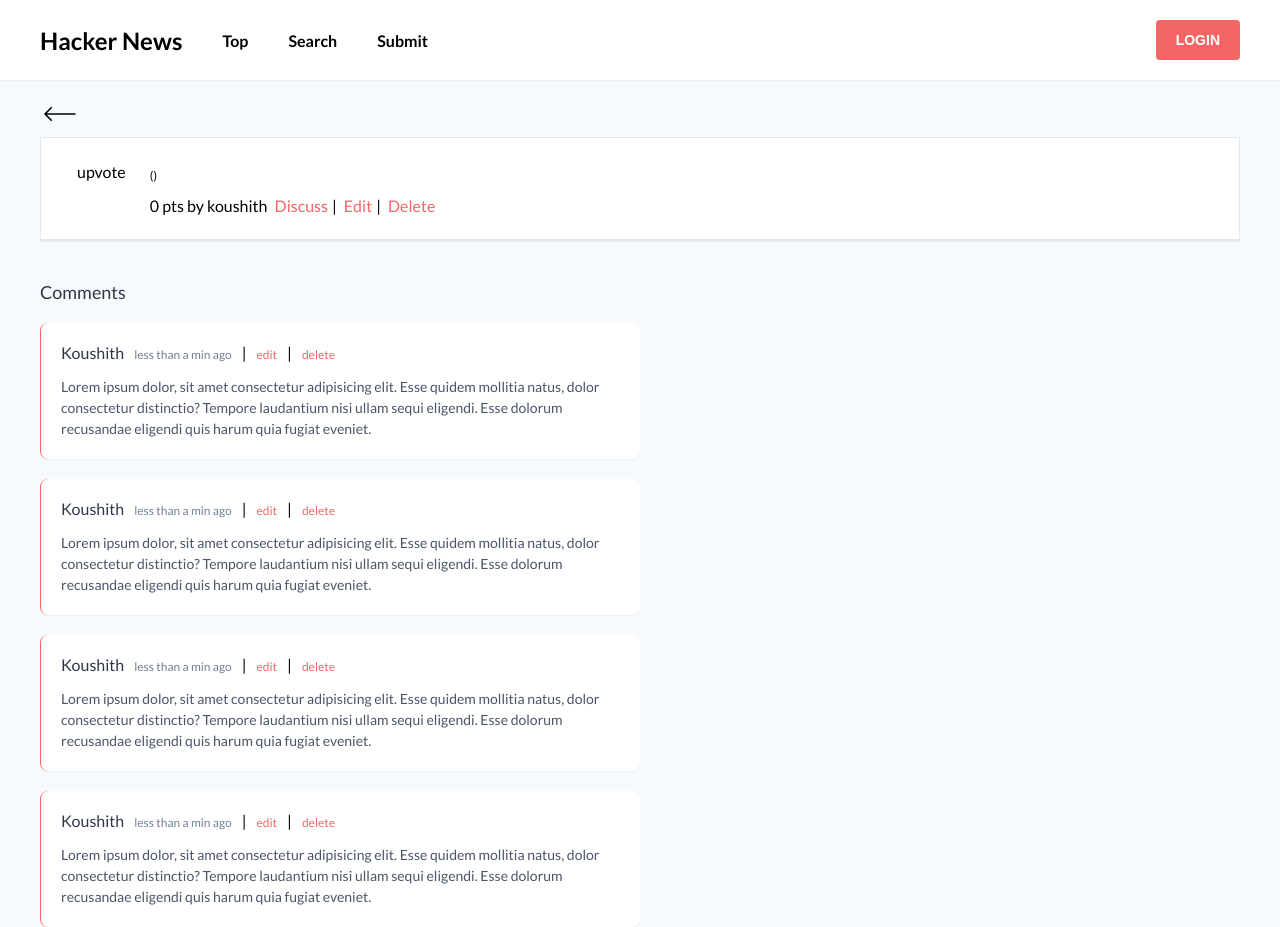
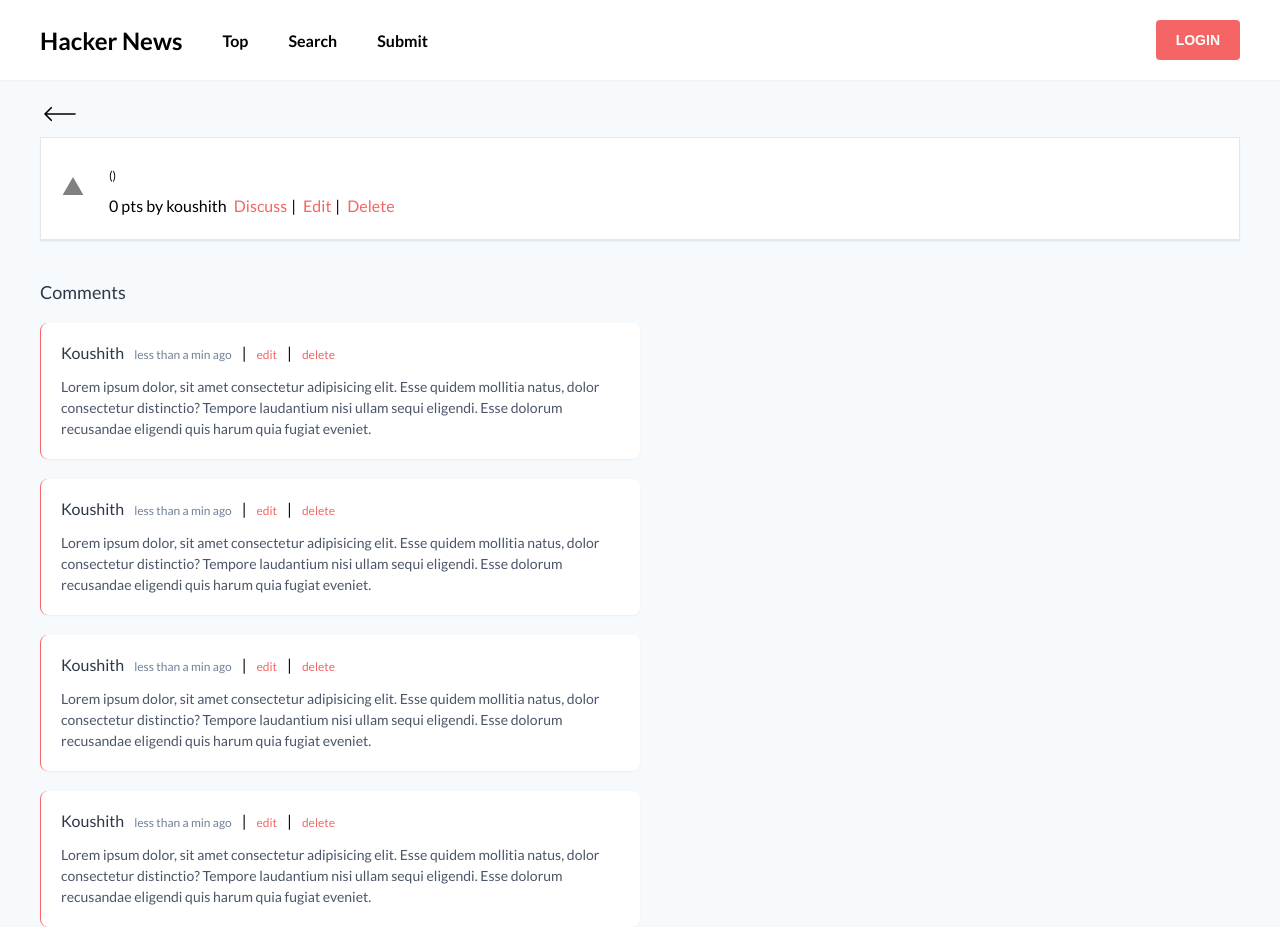
Before and after one commit to Koushith/Hacker-News-Remastered, a React (Create React App) app in the folder client/: page /news-details/1 in a window 1280 px wide. Built offline with nearby package versions, Linux system fonts and the light colour scheme; no server answers.

Commit message:
adds upvote component

```diff
--- a/client/src/assets/icons/voteIcon.tsx
+++ b/client/src/assets/icons/voteIcon.tsx
@@ -1,17 +1,33 @@
+import { useState } from "react";
+
 export interface IconComponentProps {
   size?: number;
   color?: string;
-  transform?: string;
+  // transform?: boolean;
   className?: string;
+  onClick?: () => void;
 }
 
 export const VoteIcon = ({
   size = 24,
   color = "grey",
-  transform,
   className,
+  onClick,
   ...rest
 }: IconComponentProps) => {
+  const [isVoted, setIsVoted] = useState(false);
+  const [count, setCount] = useState(0);
+
+  const increment = () => {
+    setCount((count) => count + 1);
+    setIsVoted(true);
+  };
+
+  const decrement = () => {
+    setCount((count) => count - 1);
+    setIsVoted(false);
+  };
+
   return (
     <svg
       width={size}
@@ -19,9 +35,16 @@
       viewBox="0 0 100 100"
       fill="current"
       xmlns="http://www.w3.org/2000/svg"
-      className={className}
+      onClick={isVoted ? decrement : increment}
+      style={{
+        cursor: "pointer",
+      }}
+      {...rest}
     >
-      <path d="M50 0L93.3013 75H6.69873L50 0Z" fill={color} />
+      <path
+        d="M50 0L93.3013 75H6.69873L50 0Z"
+        fill={isVoted ? "#F56565" : "grey"}
+      />
     </svg>
   );
 };
--- a/client/src/components/news/news.component.tsx
+++ b/client/src/components/news/news.component.tsx
@@ -65,7 +65,6 @@
       <div className="upvote-container">
         <p> {index + 1} </p>
         <span className="upvote">
-          {/* <img src={VoteIcon} alt="icon" /> */}
           <VoteIcon className="icon" />
         </span>
       </div>
--- a/client/src/screens/news-details/news-details.screen.tsx
+++ b/client/src/screens/news-details/news-details.screen.tsx
@@ -3,7 +3,9 @@
 import { useEffect, useState } from "react";
 import { useNavigate, useParams } from "react-router-dom";
 import styled from "styled-components";
+import { VoteIcon } from "../../assets/icons/voteIcon";
 import { Container, News } from "../../components";
+import { flexCenter } from "../../utils";
 import {
   BackButton,
   CommentBoxContainer,
@@ -17,6 +19,10 @@
   padding: 24px 20px;
   display: flex;
   gap: 24px;
+
+  .upvote-container {
+    ${flexCenter}
+  }
 
   .upvote {
     margin-left: 16px;
@@ -118,8 +124,8 @@
 
       <NewsDetailsContainer>
         <LinksWrapper key={news._id}>
-          <div>
-            <span className="upvote">upvote</span>
+          <div className="upvote-container">
+            <VoteIcon className="icon" />
           </div>
           <div className="news-container">
             <h4
--- /dev/null
+++ b/client/src/utils/index.ts
@@ -0,0 +1 @@
+export * from "./style.utils";
--- /dev/null
+++ b/client/src/utils/style.utils.ts
@@ -0,0 +1,5 @@
+export const flexCenter = {
+  display: "flex",
+  "align-items": "center",
+  "justify-content": "center",
+};
```
